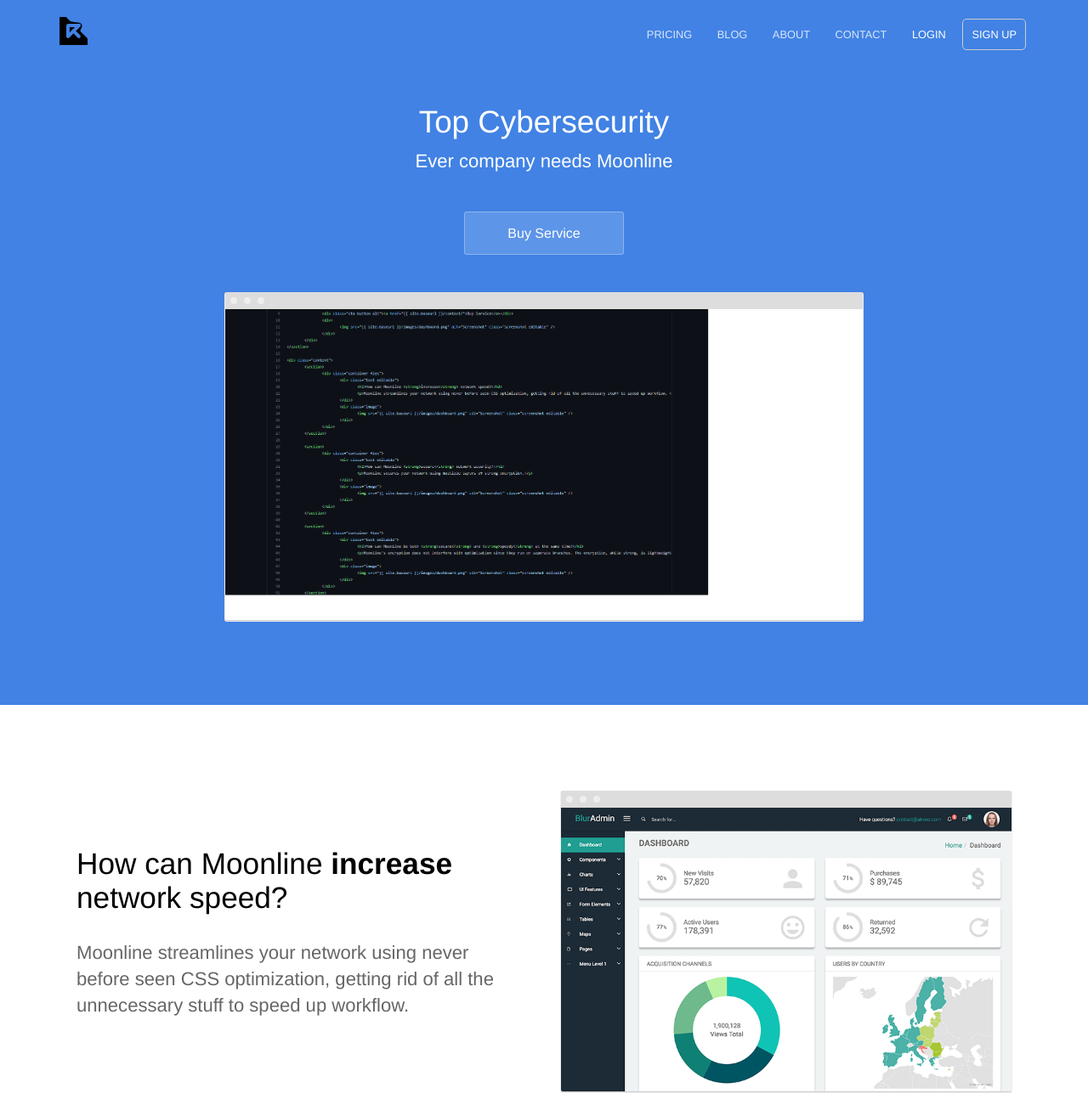
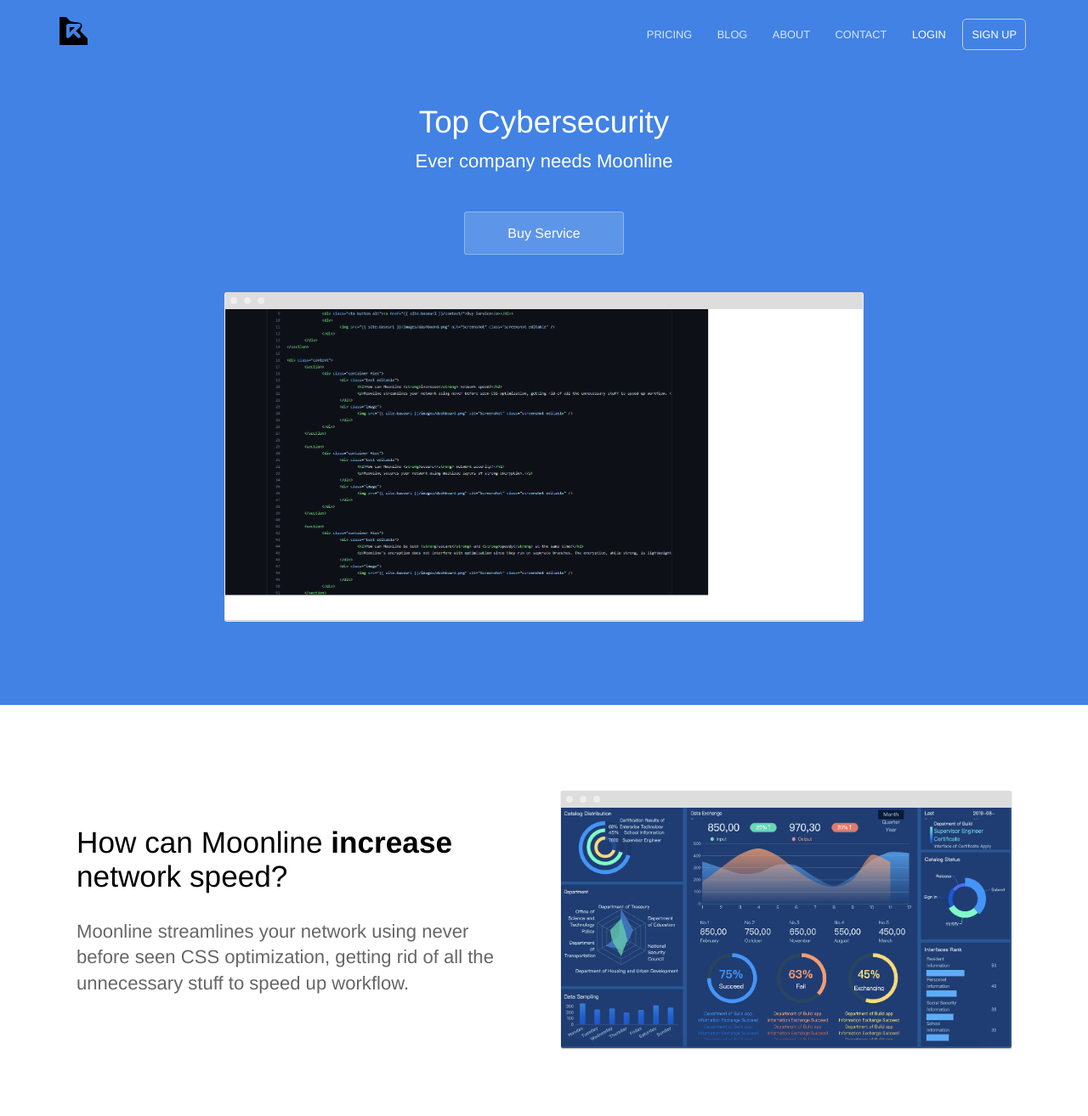
Before and after one commit to shikairui/moonline, a Jekyll site: the page built from index.html, in a window 1280 px wide. Shown: the top 1314 px of the page at 85% size. Built offline with Jekyll 4.4.1, drawn with Linux system fonts in a browser that asks for light colours; grey boxes are pictures that could not be loaded.

Commit message:
Update index.html

```diff
--- a/index.html
+++ b/index.html
@@ -21,7 +21,7 @@ description: Network cybersecurity for businesses
 				<p>Moonline streamlines your network using never before seen CSS optimization, getting rid of all the unnecessary stuff to speed up workflow. </p>
 			</div>
 			<div class="image">
-				<img src="{{ site.baseurl }}/images/dashboard.png" alt="Screenshot" class="screenshot editable" />
+				<img src="{{ site.baseurl }}/images/dashboard3.png" alt="Screenshot" class="screenshot editable" />
 			</div>
 		</div>
 	</section>
@@ -33,7 +33,7 @@ description: Network cybersecurity for businesses
 				<p>Moonline secures your network using multiple layers of strong encryption.</p>
 			</div>
 			<div class="image">
-				<img src="{{ site.baseurl }}/images/dashboard.png" alt="Screenshot" class="screenshot editable" />
+				<img src="{{ site.baseurl }}/images/dashboard4.png" alt="Screenshot" class="screenshot editable" />
 			</div>
 		</div>
 	</section>
```
